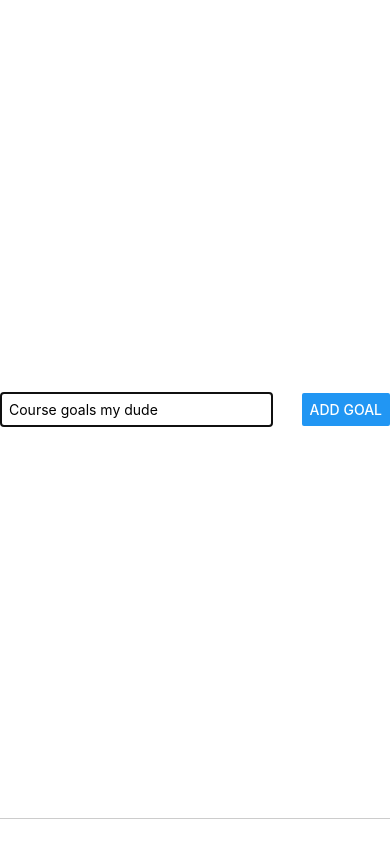
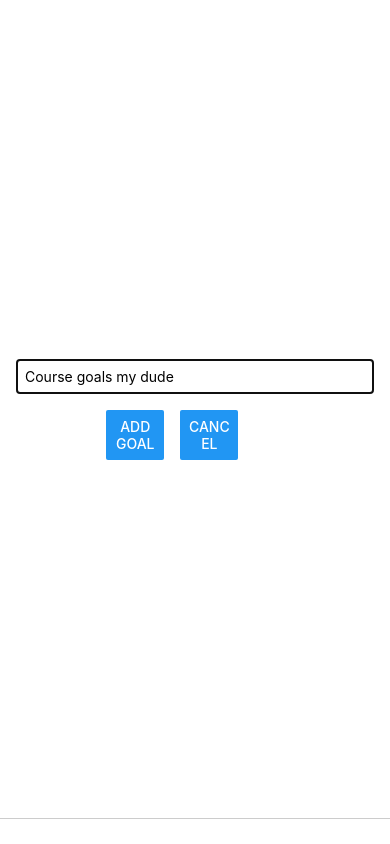
Before and after one commit to barksanto/RNative, a React Native app: screen / in a window 390 px wide. Both pictures are taken after a click on the button "ADD NEW GOAL". Built offline with nearby package versions, Linux system fonts and the light colour scheme.

Commit message:
close modal on new goal added and on cancel button press

```diff
--- a/App.js
+++ b/App.js
@@ -12,11 +12,16 @@ export default function App() {
     setModalVisible(true)
   }
 
+  function cancelModal() {
+    setModalVisible(false)
+  }
+
   function addGoalHandler(enteredGoalText) {
     setCourseGoals((currentCourseGoals) => [
       ...currentCourseGoals,
       { text: enteredGoalText, key: Math.random().toString() },
     ])
+    cancelModal()
   }
 
   //find goal by id and filter it out
@@ -25,8 +30,6 @@ export default function App() {
       return oldGoals.filter((goal) => goal.key !== id)
       // console.log(oldGoals)
     })
-
-    // console.log(id)
   }
 
   return (
@@ -36,7 +39,11 @@ export default function App() {
         color="#5e0acc"
         onPress={startAddGoalHandler}
       />
-      { modalVisible && <GoalInput onAddGoal={addGoalHandler} />}
+      <GoalInput
+        onAddGoal={addGoalHandler}
+        visible={modalVisible}
+        cancelModal={cancelModal}
+      />
 
       <View style={styles.goalsContainer}>
         <FlatList
--- a/components/GoalInput.js
+++ b/components/GoalInput.js
@@ -15,7 +15,7 @@ function GoalInput(props) {
   }
 
   return (
-    <Modal>
+    <Modal visible={props.visible} animationType="slide">
       <View style={styles.inputContainer}>
         <TextInput
           placeholder="Course goals my dude"
@@ -23,7 +23,15 @@ function GoalInput(props) {
           onChangeText={goalInputHandler}
           value={enteredGoalText}
         />
-        <Button title="Add Goal" onPress={addGoalHandler} />
+
+        <View style={styles.buttonContainer}>
+          <View style={styles.button}>
+            <Button title="Add Goal" onPress={addGoalHandler} />
+          </View>
+          <View style={styles.button}>
+            <Button title="Cancel" onPress={props.cancelModal} />
+          </View>
+        </View>
       </View>
     </Modal>
   )
@@ -35,18 +43,25 @@ const styles = StyleSheet.create({
   inputContainer: {
     display: "flex",
     flex: 1,
-    flexDirection: "row",
-    justifyContent: "space-between",
+    justifyContent: "center",
     alignItems: "center",
     marginBottom: 25,
     borderBottomWidth: 1,
     borderBottomColor: "#ccc",
+    padding: 16,
   },
   textInput: {
     borderWidth: 1,
     borderColor: "black",
-    width: "70%",
-    marginRight: 8,
+    width: "100%",
     padding: 8,
   },
+  buttonContainer: {
+    marginTop: 16,
+    flexDirection: "row",
+  },
+  button: {
+    width: "30%",
+    marginHorizontal: 8,
+  },
 })
```
